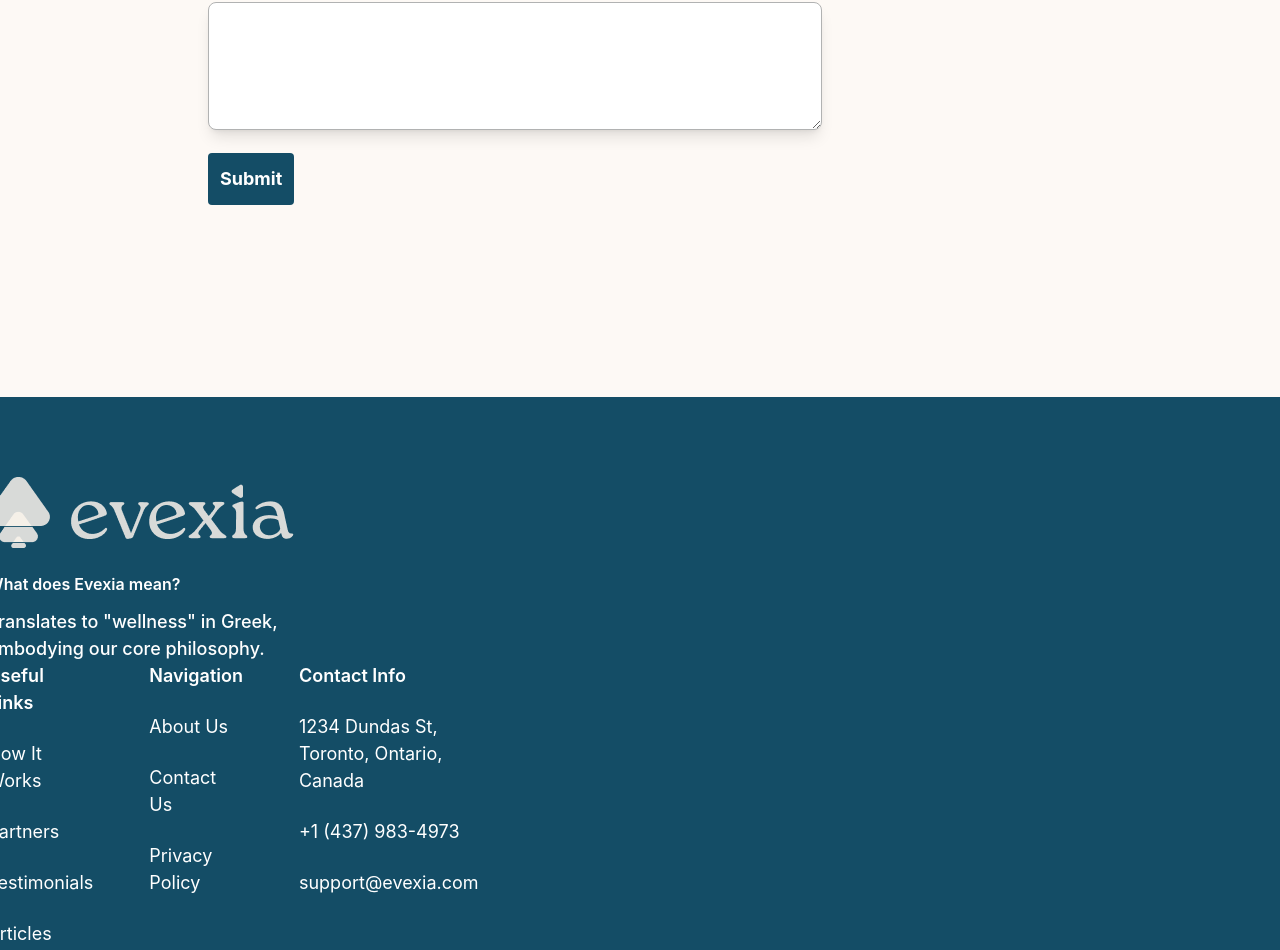
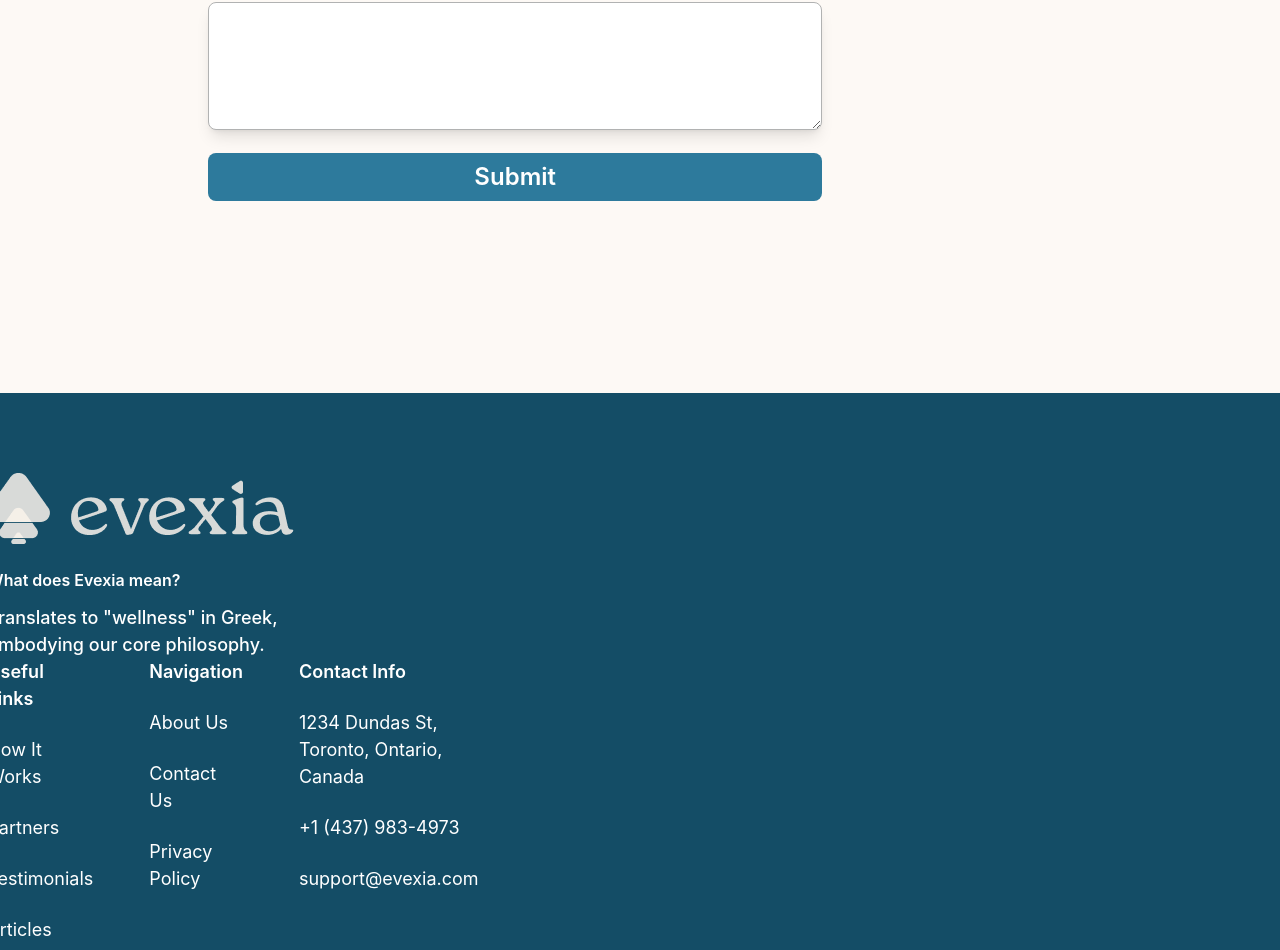
Before and after one commit to UMBR4L/EvexiaWebsiteCopy, a React (Vite) app in the folder client/: page /contact-us in a window 1280 px wide. Shown: the part 1118-2068 px from the top of the page. Built offline with nearby package versions, Linux system fonts and the light colour scheme.

Commit message:
styled Submit button

```diff
--- a/client/src/components/Contact/ContactForm.tsx
+++ b/client/src/components/Contact/ContactForm.tsx
@@ -97,7 +97,7 @@ const ContactForm: React.FC = () => {
         </div>
         <button
           type="submit"
-          className="bg-primaryColors-75 text-white p-3 rounded text-lg font-bold"
+          className="w-full bg-mutedBlue text-white p-3 rounded-lg text-2xl font-semiBold leading-relaxed"
         >
           Submit
         </button>
```
